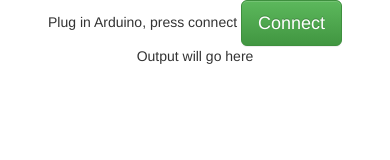
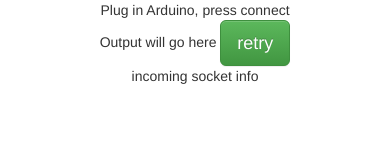
Before and after one commit to PaulBeaudet/zumobrain, a website: page www/bot.html in a window 390 px wide. Drawn offline with nearby package versions, Linux system fonts and the light colour scheme; some packages are replaced by stand-ins of ours.

Commit message:
Get remote control working!

```diff
--- a/config.xml
+++ b/config.xml
@@ -1,8 +1,8 @@
 <?xml version='1.0' encoding='utf-8'?>
 <widget id="io.cordova.hellocordova" version="0.0.1" xmlns="http://www.w3.org/ns/widgets" xmlns:cdv="http://cordova.apache.org/ns/1.0">
-    <name>arduinoTest</name>
+    <name>zumoBrain</name>
     <description>
-        This is an example cordova app for communicating with arduino
+        Brain for the Polulu Zumo robot
     </description>
     <author email="inofor@gmail.com" href="branded.me/paulbeaudet">
         Paul Beaudet
--- a/www/bot.html
+++ b/www/bot.html
@@ -4,7 +4,7 @@
 
 <html>
     <head>
-        <meta http-equiv="Content-Security-Policy" content="default-src 'self' data: gap: https://ssl.gstatic.com 'unsafe-eval'; style-src 'self' 'unsafe-inline'; media-src *">
+        <meta http-equiv="Content-Security-Policy" content="default-src 'self' data: gap: https://ssl.gstatic.com 'unsafe-eval'; style-src 'self' 'unsafe-inline'; media-src *; connect-src 'self' http://192.168.1.84:3000">
         <meta name="format-detection" content="telephone=no">
         <meta name="msapplication-tap-highlight" content="no">
         <meta name="viewport" content="user-scalable=no, initial-scale=1, maximum-scale=1, minimum-scale=1, width=device-width">
@@ -21,6 +21,10 @@
             </div>
             <div class='row text-center'>
                 <span id='output'>Output will go here</span>
+                <button id='remote' class='btn btn-lg btn-success'>remote refresh</button>
+            </div>
+            <div class="row text-center">
+                <span id='status2'>incoming socket info</span>
             </div>
             <div class="navbar navbar-inverse navbar-fixed-bottom" role="navigation">
                 <div class="navbar-text form-group">
@@ -34,6 +38,7 @@
             </div>
         </div>
         <script type="text/javascript" src="cordova.js"></script>
+        <script type="text/javascript" src="bower_components/socket.io-1.4.5/index.js"></script>
         <script type="text/javascript" src="bower_components/jquery/dist/jquery.min.js"></script>
         <script type="text/javascript" src="bower_components/bootstrap/dist/js/bootstrap.min.js"></script>
         <script type="text/javascript" src="js/bot.js"></script>
--- a/www/js/bot.js
+++ b/www/js/bot.js
@@ -1,15 +1,18 @@
 // bot.js ~ Copyright 2016 Paul Beaudet ~ MIT License
+var SERVER = 'http://192.168.1.84:3000';
 
 var app = {
-    initialize: function() {     // Application Constructor
-        this.bindEvents();       // Bind Event Listeners
-        $('.navbar').hide();     // hide navbar by defualt
-        $('#sConnect').hide();   // hide connection button until device is ready
+    initialize: function(){    // Application Constructor
+        this.bindEvents();     // Bind Event Listeners
+        $('.navbar').hide();   // hide navbar by defualt
+        $('#sConnect').hide(); // hide connection button until device is ready
+        $('#remote').hide();   // hide remote connection button
     },
     bindEvents: function() {   // Bind cordova events: 'load', 'deviceready', 'offline', and 'online'
         document.addEventListener('deviceready', this.onDeviceReady, false); // function to run when device ready
     },
     onDeviceReady: function() {                         // deviceready Event Handler
+        sock.connect();                                 // socket connect event
         $('#sConnect').show().on('click', arduino.ask); // on click ask if we can connect to the arduino
         $('#sendButton').on('click', arduino.send);     // send typed data in textEntry space
     }
@@ -52,7 +55,27 @@
             $('.navbar').hide();
             $('#sConnect').off().text('connect').on('click', arduino.ask); // on click ask if we can connect to the arduino
         }, arduino.error);
+    },
+    remote: function(data){
+        $('#status').text('sent ' + data);
+        serial.write(data, function(){$('#status2').text('sent ' + data);}, arduino.error);
     }
 }
 
+sock = {
+    et: false,  // need to try to connect before getting to excited
+    connect: function(){
+        try {sock.et = io.connect(SERVER);}
+        catch(err){
+            $('#remote').text('retry').show().on('click', sock.connect);
+            alert(err);
+        }
+        sock.et.on('connect', sock.init);
+    },
+    init: function(){
+        $('#remote').hide();
+        sock.et.on('remote', arduino.remote);
+    },
+}
+
 app.initialize();
```
Also changed, not shown: www/bower.json (+6 -2 lines).
